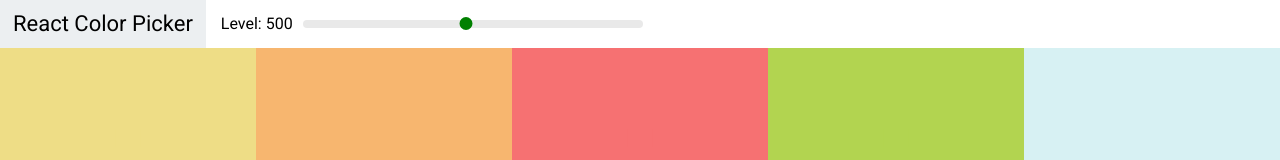
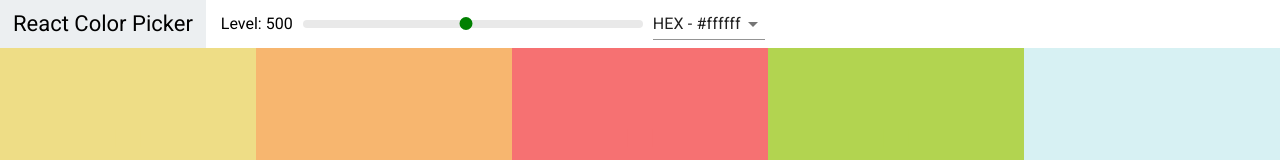
Before and after one commit to ChaoTzuJung/react-color-picker, a React app: page / in a window 1280 px wide. Shown: the top 160 px of the page. Built offline with nearby package versions, Linux system fonts and the light colour scheme.

Commit message:
feat: Add select and material ui

```diff
--- a/package.json
+++ b/package.json
@@ -4,6 +4,7 @@
   "private": true,
   "dependencies": {
     "@babel/core": "7.4.3",
+    "@material-ui/core": "^4.0.1",
     "@storybook/addon-jest": "^5.0.11",
     "@storybook/addon-knobs": "^5.0.11",
     "@storybook/addon-options": "^5.0.11",
--- a/src/components/molecules/Navbar/index.js
+++ b/src/components/molecules/Navbar/index.js
@@ -1,10 +1,30 @@
-import React from 'react';
+import React, { Component } from 'react';
 import PropTypes from 'prop-types';
 import Slider from 'rc-slider';
-import 'rc-slider/assets/index.css'; // 要放在自己的style前
+import Select from '@material-ui/core/Select';
+import MenuItem from '@material-ui/core/MenuItem';
+import 'rc-slider/assets/index.css';
 import styles from './index.module.scss';
 
-const Navbar = ({ level, changeLevel }) => (
+class Navbar extends Component {
+    constructor(props) {
+        super(props);
+        this.state = {
+            format: 'hex'
+        }
+    }
+
+    // 把子元件的state傳給父元件 / setSate非同步，要立即取到正確的state用callback
+    handleChange = e => {
+        this.setState({ format: e.target.value }, () => {
+            this.props.selectFormat(this.state.format);
+        })
+    }
+
+    render() {
+        const { level, changeLevel } = this.props;
+        const { format } = this.state;
+        return (
             <header className={styles.navbar}>
                 <div className={styles.logo}>
                     <a href="#">React Color Picker</a>
@@ -15,12 +35,22 @@ const Navbar = ({ level, changeLevel }) => (
                         <Slider defaultValue={level} min={100} max={900} step={100} onAfterChange={changeLevel} />
                     </div>
                 </div>
+                <div className={styles.sliderContainer}>
+                    <Select value={format} onChange={this.handleChange}>
+                        <MenuItem value="hex">HEX - #ffffff</MenuItem>
+                        <MenuItem value="rgb">RGB - rgb(255,255,255)</MenuItem>
+                        <MenuItem value="rgba">RGBA - rgba(255,255,255, 1.0)</MenuItem>
+                    </Select>
+                </div>
             </header>
-);
+        )
+    }
+}
 
 Navbar.propTypes = {
     level: PropTypes.number,
     changeLevel: PropTypes.func,
+    selectFormat: PropTypes.func,
 };
 
 Navbar.defaultProps = {
--- a/src/components/molecules/Palette/index.js
+++ b/src/components/molecules/Palette/index.js
@@ -1,4 +1,5 @@
 import React, { Component } from 'react';
+import PropTypes from 'prop-types';
 import ColorBox from 'components/atoms/ColorBox';
 import Navbar from 'components/molecules/Navbar';
 import styles from './index.module.scss';
@@ -7,7 +8,8 @@ class Palette extends Component {
     constructor(props) {
         super(props)
         this.state = {
-            level: 500
+            level: 500,
+            format: 'hex'
         }
     }
 
@@ -15,18 +17,22 @@ class Palette extends Component {
         this.setState({ level })
     }
 
+    changeFormat = val => {
+        // 把子元件state放到父原件的state
+        this.setState({ format: val })
+    }
+
     render() {
         const { palette } = this.props;
-        const { level } = this.state;
-        console.log(palette);
+        const { level, format } = this.state;
         return (
             <div className={styles.palette}>
                 {/* Navbar goes here */}
-                <Navbar level={level} changeLevel={this.changeLevel} />
+                <Navbar level={level} changeLevel={this.changeLevel} selectFormat={this.changeFormat} />
                 <div className={styles.paletteColors}>
                     {/* Bunch of color box */}
                     {palette.colors[level].map(color => (
-                        <ColorBox background={color.hex} name={color.name} key={color.name} />
+                        <ColorBox background={color[format]} name={color.name} key={color[format]} />
                     ))}
                 </div>
                     {/* footer eventually */}
@@ -35,4 +41,8 @@ class Palette extends Component {
     }
 }
 
+Navbar.propTypes = {
+    palette: PropTypes.object,
+};
+
 export default Palette;
```
Also changed, not shown: 1 other file (tests, documents, lock files or other folders). Lines whose indentation alone changed are shown as unchanged.
